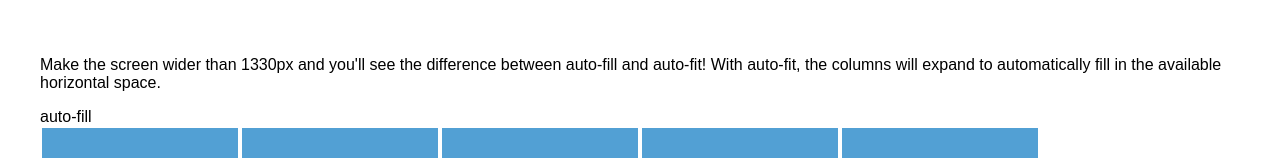
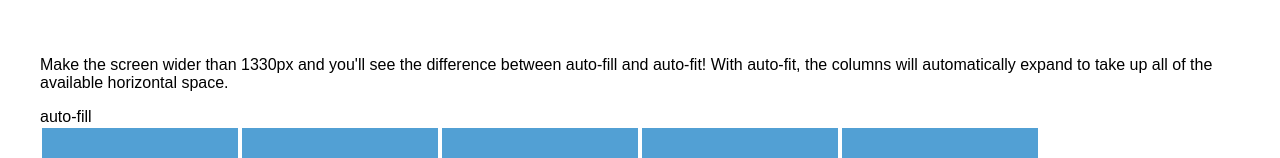
Before and after one commit to blizni79/onepage2, a website built with Parcel: page index.html in a window 1280 px wide. Shown: the top 158 px of the page. Built offline with nearby package versions, Linux system fonts and the light colour scheme.

Commit message:
Update index.html

```diff
--- a/index.html
+++ b/index.html
@@ -9,7 +9,7 @@
 </head>
 <body>
 
-<p>Make the screen wider than 1330px and you'll see the difference between auto-fill and auto-fit! With auto-fit, the columns will expand to automatically fill in the available horizontal space. </p>
+<p>Make the screen wider than 1330px and you'll see the difference between auto-fill and auto-fit! With auto-fit, the columns will automatically expand to take up all of the available horizontal space. </p>
 
    auto-fill
 <div class="grid-container-cssgrid grid-container--fill">
```
